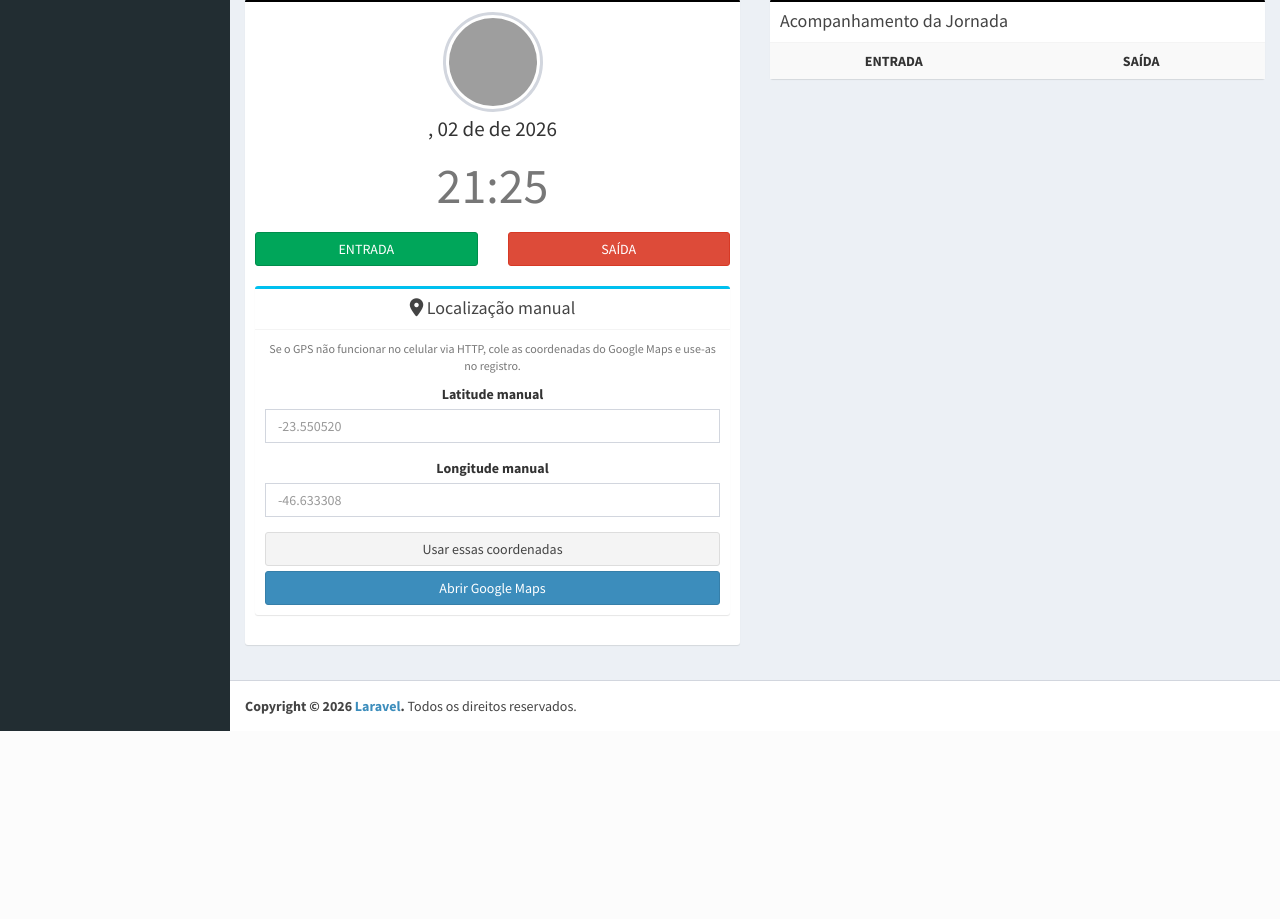
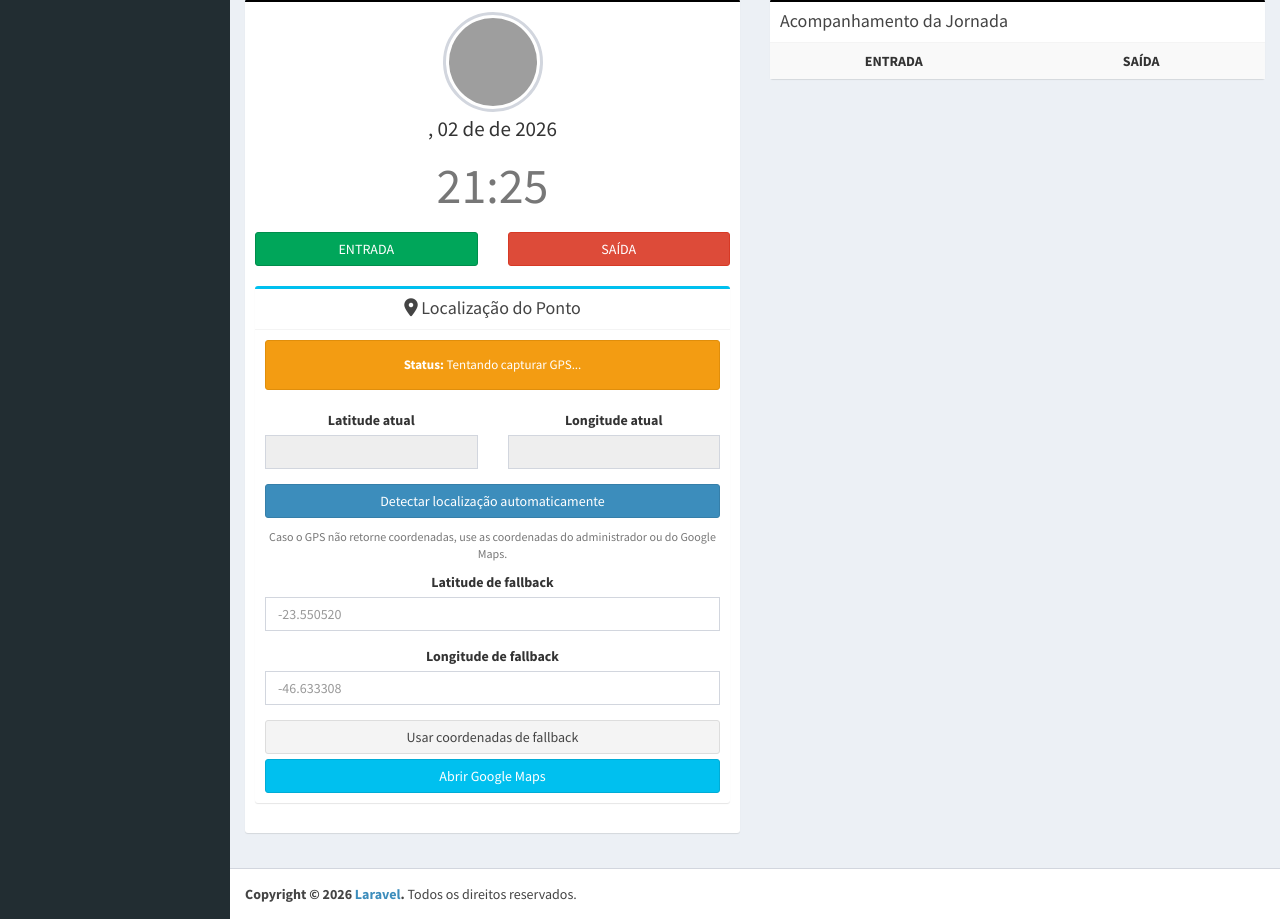
Before and after one commit to carloschcc/ponto-eletronico, a Laravel app: template resources/views/pontoeletronico/registro/index.blade.php in a window 1280 px wide. Shown: the part 190-1109 px from the top of the page. Before the commit the page ends 921 px from the top, so only its background shows below. Run offline with Laravel 8, Linux system fonts and the light colour scheme; the template is opened without the code that fills it, so the values that code supplies are empty; data comes from the database, SQL or seed files in the repository; some libraries are stand-ins or nearby versions; grey boxes are pictures that could not be loaded.

Commit message:
ajuste-raio4

```diff
--- a/resources/views/pontoeletronico/registro/index.blade.php
+++ b/resources/views/pontoeletronico/registro/index.blade.php
@@ -94,22 +94,40 @@ $hora = Date('H:i');
 
               <div class="box box-info" style="margin-top:20px;">
                 <div class="box-header with-border">
-                  <h3 class="box-title"><i class="fa fa-map-marker"></i> Localização manual</h3>
+                  <h3 class="box-title"><i class="fa fa-map-marker"></i> Localização do Ponto</h3>
                 </div>
                 <div class="box-body">
-                  <p class="text-muted" style="font-size:12px;">
-                    Se o GPS não funcionar no celular via HTTP, cole as coordenadas do Google Maps e use-as no registro.
+                  <div id="location-status" class="alert alert-info" style="font-size:13px;">
+                    <strong>Status:</strong> aguardando tentativa de obtenção da localização.
+                  </div>
+                  <div class="row">
+                    <div class="col-md-6">
+                      <div class="form-group">
+                        <label>Latitude atual</label>
+                        <input type="text" id="display-latitude" class="form-control" readonly>
+                      </div>
+                    </div>
+                    <div class="col-md-6">
+                      <div class="form-group">
+                        <label>Longitude atual</label>
+                        <input type="text" id="display-longitude" class="form-control" readonly>
+                      </div>
+                    </div>
+                  </div>
+                  <button type="button" id="btn-detect-location" class="btn btn-primary btn-block">Detectar localização automaticamente</button>
+                  <p class="text-muted" style="font-size:12px; margin-top:10px;">
+                    Caso o GPS não retorne coordenadas, use as coordenadas do administrador ou do Google Maps.
                   </p>
                   <div class="form-group">
-                    <label>Latitude manual</label>
+                    <label>Latitude de fallback</label>
                     <input type="text" id="manual-latitude" class="form-control" placeholder="-23.550520">
                   </div>
                   <div class="form-group">
-                    <label>Longitude manual</label>
+                    <label>Longitude de fallback</label>
                     <input type="text" id="manual-longitude" class="form-control" placeholder="-46.633308">
                   </div>
-                  <button type="button" id="btn-set-coords" class="btn btn-default btn-block">Usar essas coordenadas</button>
-                  <a id="maps-link" class="btn btn-primary btn-block" href="https://www.google.com/maps" target="_blank">Abrir Google Maps</a>
+                  <button type="button" id="btn-set-coords" class="btn btn-default btn-block">Usar coordenadas de fallback</button>
+                  <a id="maps-link" class="btn btn-info btn-block" href="https://www.google.com/maps" target="_blank">Abrir Google Maps</a>
                 </div>
               </div>
             </div>
@@ -157,25 +175,44 @@ $hora = Date('H:i');
     </section>
 
 <script>
-function preencherLocalizacao() {
-    if (!navigator.geolocation) {
-        return;
+var localizacaoDetectada = false;
+function atualizarStatus(mensagem, classe) {
+    var status = document.getElementById('location-status');
+    if (!status) return;
+    status.className = 'alert ' + classe;
+    status.innerHTML = '<strong>Status:</strong> ' + mensagem;
 }
 
-    navigator.geolocation.getCurrentPosition(function(position) {
-        var lat = position.coords.latitude;
-        var lon = position.coords.longitude;
-
+function preencherLocalizacao(lat, lon, origem) {
     var entradaLat = document.getElementById('latitude-entrada');
     var entradaLon = document.getElementById('longitude-entrada');
     var saidaLat = document.getElementById('latitude-saida');
     var saidaLon = document.getElementById('longitude-saida');
+    var displayLat = document.getElementById('display-latitude');
+    var displayLon = document.getElementById('display-longitude');
 
     if (entradaLat) entradaLat.value = lat;
     if (entradaLon) entradaLon.value = lon;
     if (saidaLat) saidaLat.value = lat;
     if (saidaLon) saidaLon.value = lon;
+    if (displayLat) displayLat.value = lat;
+    if (displayLon) displayLon.value = lon;
+
+    localizacaoDetectada = true;
+    atualizarStatus('Localização capturada via ' + origem + '.', 'alert-success');
+}
+
+function tentarCapturarGPS() {
+    if (!navigator.geolocation) {
+        atualizarStatus('Este navegador não suporta GPS.', 'alert-danger');
+        return;
+    }
+
+    atualizarStatus('Tentando capturar GPS...', 'alert-warning');
+    navigator.geolocation.getCurrentPosition(function(position) {
+        preencherLocalizacao(position.coords.latitude, position.coords.longitude, 'GPS');
     }, function(error) {
+        atualizarStatus('Falha ao capturar GPS: ' + error.message + '. Use coordenadas manuais.', 'alert-danger');
         console.warn('Erro ao obter geolocalização:', error);
     }, {
         enableHighAccuracy: true,
@@ -184,27 +221,23 @@ function preencherLocalizacao() {
     });
 }
 
+document.getElementById('btn-detect-location').addEventListener('click', function() {
+    tentarCapturarGPS();
+});
+
 document.getElementById('btn-set-coords').addEventListener('click', function() {
     var lat = document.getElementById('manual-latitude').value.trim();
     var lon = document.getElementById('manual-longitude').value.trim();
-    var entradaLat = document.getElementById('latitude-entrada');
-    var entradaLon = document.getElementById('longitude-entrada');
-    var saidaLat = document.getElementById('latitude-saida');
-    var saidaLon = document.getElementById('longitude-saida');
 
     if (!lat || !lon) {
         alert('Preencha latitude e longitude antes de usar.');
         return;
     }
 
-    entradaLat.value = lat;
-    entradaLon.value = lon;
-    saidaLat.value = lat;
-    saidaLon.value = lon;
-    alert('Coordenadas manuais aplicadas. Agora você pode registrar ponto.');
+    preencherLocalizacao(lat, lon, 'fallback manual');
 });
 
-window.addEventListener('load', preencherLocalizacao);
+window.addEventListener('load', tentarCapturarGPS);
 </script>
 
 @endsection
```
Lines whose indentation alone changed are shown as unchanged.
